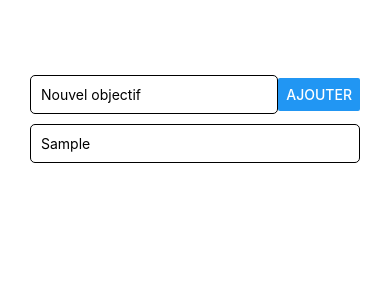
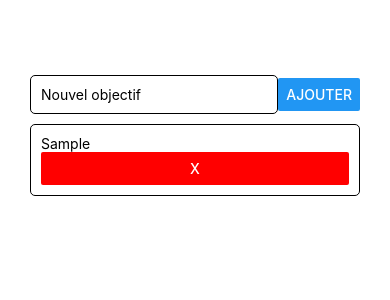
Before and after one commit to itsjerem/TodoList-ReactNative, a React Native app: screen / in a window 390 px wide. Both pictures are taken after typing "Sample" into the empty fields and a click on the button "AJOUTER". Shown: the top 300 px of the page. Built offline with nearby package versions, Linux system fonts and the light colour scheme.

Commit message:
#STEP 3: Ajouter la fonctionnalité de suppression des objectifs

```diff
--- a/App.js
+++ b/App.js
@@ -22,6 +22,12 @@ export default function App() {
     setEnteredGoal("");
   };
 
+  const removeGoalHandler = (goalIndex) => {
+    setGoals((currentGoals) => {
+      return currentGoals.filter((goal, index) => index !== goalIndex);
+    });
+  };
+
   return (
     <View style={styles.container}>
       <View style={styles.inputContainer}>
@@ -37,6 +43,12 @@ export default function App() {
         {goals.map((goal, index) => (
           <View key={index} style={styles.listItem}>
             <Text>{goal}</Text>
+            <Button
+              title="X"
+              color="red"
+              fontWeight="bold"
+              onPress={() => removeGoalHandler(index)}
+            />
           </View>
         ))}
       </ScrollView>
```
